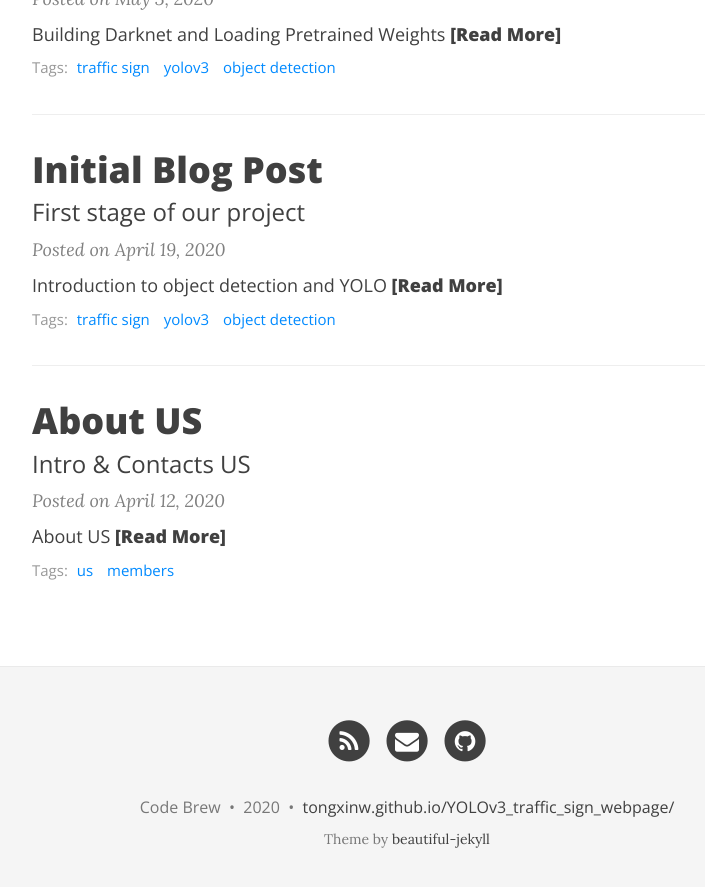
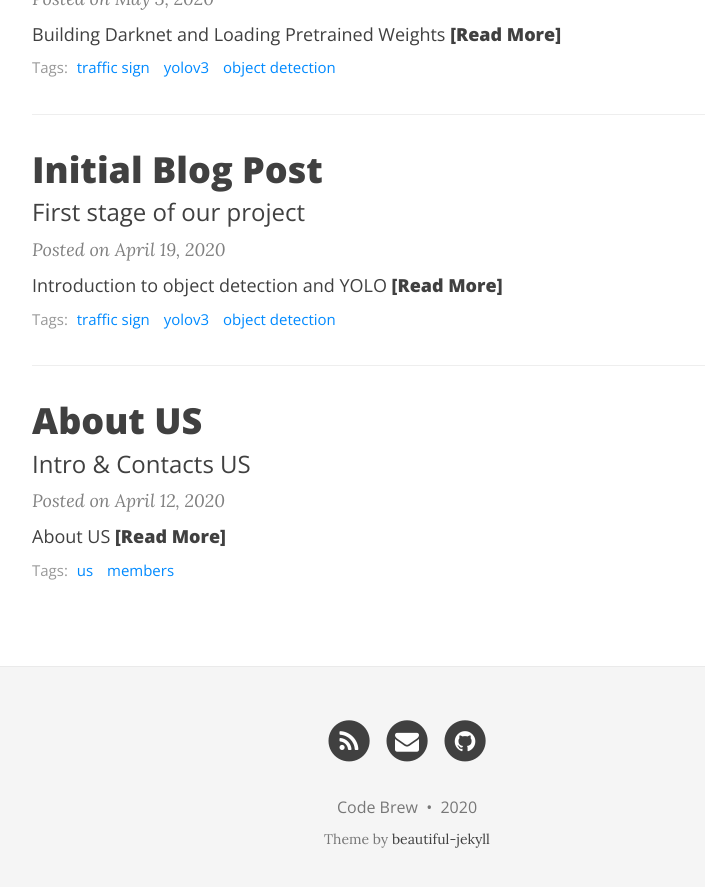
Before and after one commit to tongxinw/YOLOv3_traffic_sign_website, a Jekyll site: the page built from index.html, in a window 1280 px wide and 900 px high, scrolled down 1231 px. Shown: the top 887 px of the window, without its empty margins (233-938 px from the left). Built offline with Jekyll 4.4.1, drawn with Linux system fonts in a browser that asks for light colours; nearby versions of some CDN libraries; the list of posts is cut into pages by our own code; some of the changed lines change nothing that is shown.

Commit message:
Update _config.yml

```diff
--- a/_config.yml
+++ b/_config.yml
@@ -70,7 +70,7 @@
 # You can reorder the items to define the link order.
 # If you want to add a new link that isn't here, you'll need to also edit the file _data/SocialNetworks.yml
 social-network-links:
-  rss: true
+  rss: false
   email: "tongxin_wang@brown.edu"
 #  facebook: deanattali
   github: tongxinw
@@ -97,7 +97,7 @@
 
 # How to display the link to the website in the footer
 # Remove this if you don't want a link in the footer
-url-pretty: "tongxinw.github.io/YOLOv3_traffic_sign_webpage/"  # eg. "deanattali.com/beautiful-jekyll"
+# url-pretty: "tongxinw.github.io/YOLOv3_traffic_sign_webpage/"  # eg. "deanattali.com/beautiful-jekyll"
 
 # --- Web Statistics Section --- #
 
```
